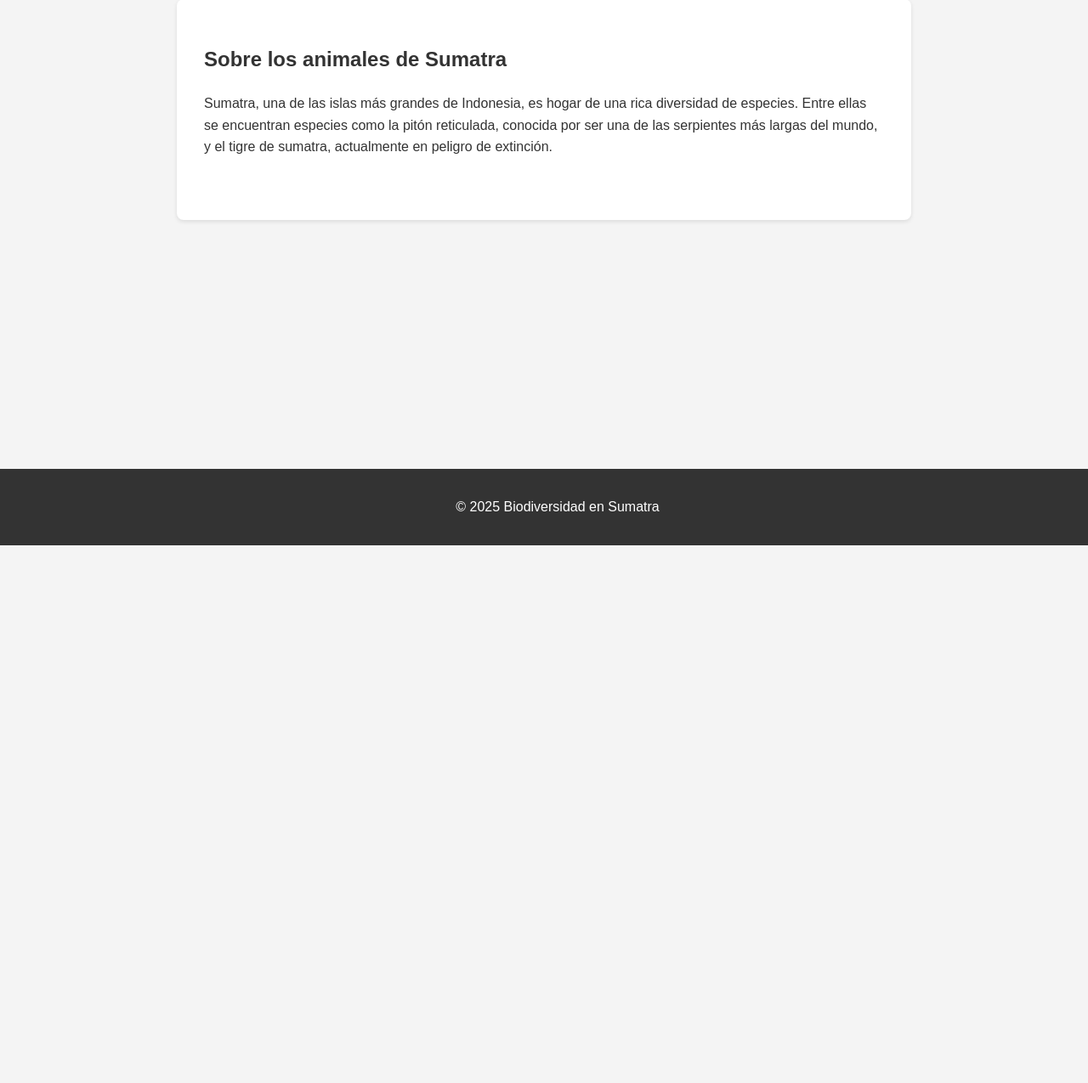
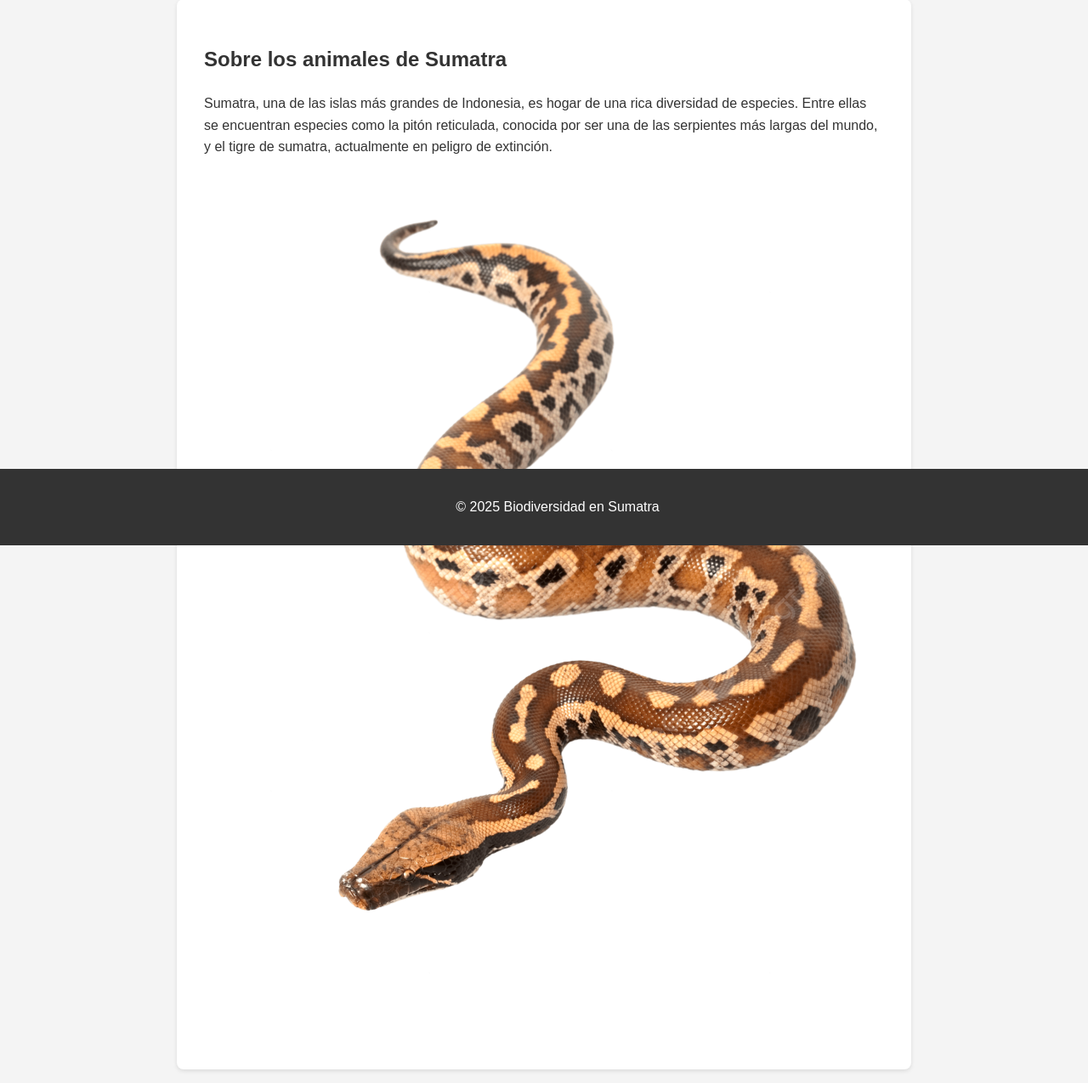
Before and after one commit to aviladotgibert/gitprueba-sumatra, a Flask app: page / in a window 1280 px wide. Shown: the part 158-1433 px from the top of the page at 85% size. Before the commit the page ends 800 px from the top, so only its background shows below. Run offline with Flask 3, Linux system fonts and the light colour scheme.

Commit message:
Hemos añadido una fotito culebreante

```diff
--- a/templates/base.html
+++ b/templates/base.html
@@ -16,7 +16,7 @@
         <section>
             <h2>Sobre los animales de Sumatra</h2>
             <p>Sumatra, una de las islas más grandes de Indonesia, es hogar de una rica diversidad de especies. Entre ellas se encuentran especies como la pitón reticulada, conocida por ser una de las serpientes más largas del mundo, y el tigre de sumatra, actualmente en peligro de extinción.</p>
-            <img src="" alt="" style="width: 800px; height: auto;" />
+            <img src="templates/snake.png" alt="Serpiente verde" style="width: 800px; height: auto;" />
 	</section>
     </main>
 
```
Also changed, not shown: templates/snake.png (added).
